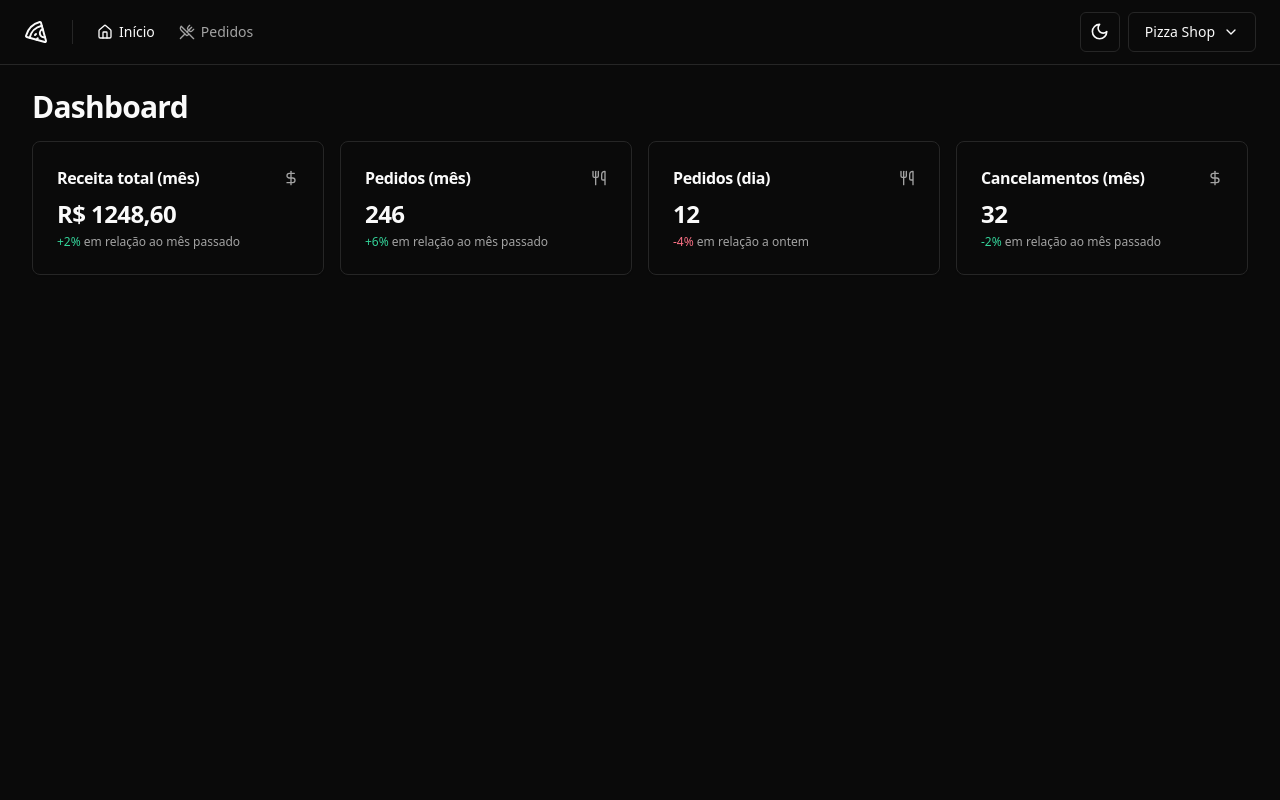
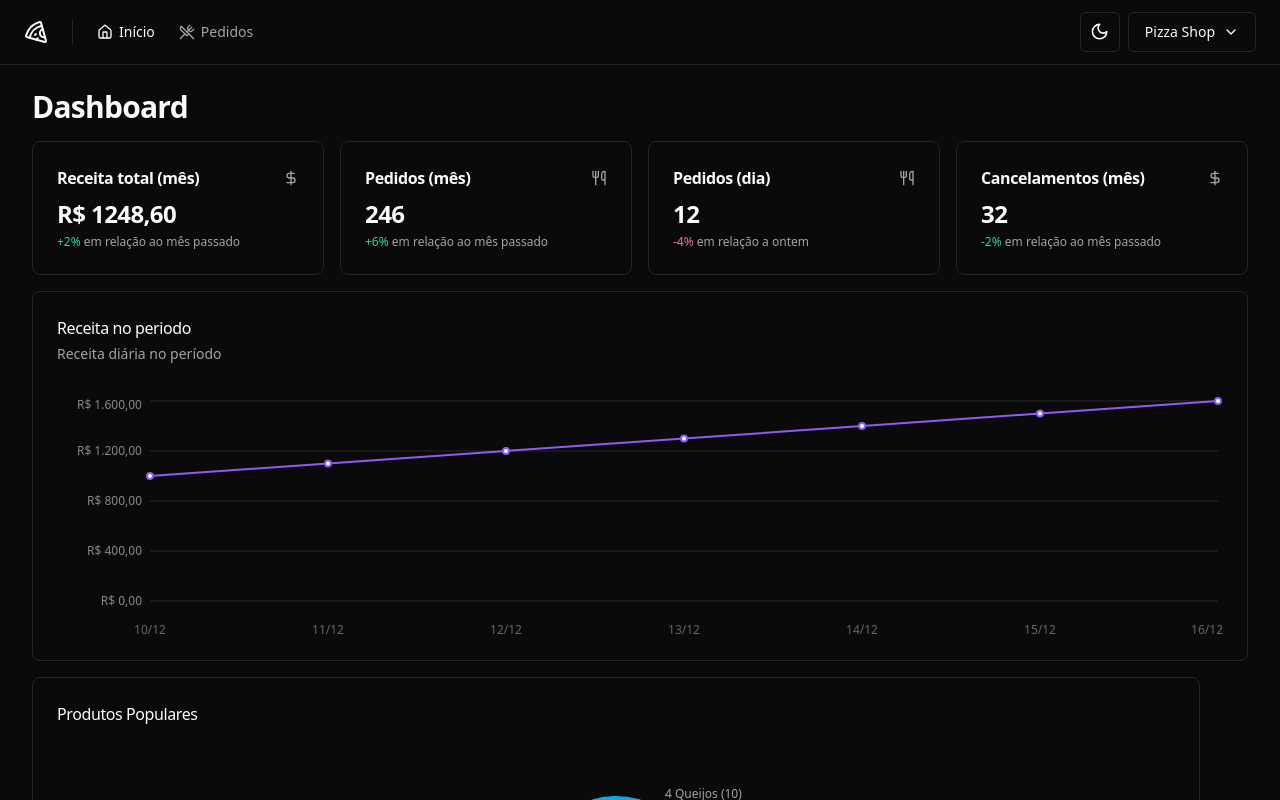
Before and after one commit to mathxs/pizzashop-web, a React (Vite) app: page / in a window 1280 px wide. Shown: the top 800 px of the page. Built offline with nearby package versions, Linux system fonts and the light colour scheme.

Commit message:
fim do modulo 2

```diff
--- a/package.json
+++ b/package.json
@@ -27,6 +27,7 @@
     "react-helmet-async": "^2.0.5",
     "react-hook-form": "^7.53.0",
     "react-router-dom": "^6.27.0",
+    "recharts": "^2.13.0",
     "sonner": "^1.5.0",
     "sort-by": "^0.0.2",
     "tailwind-merge": "^2.5.4",
--- /dev/null
+++ b/src/pages/404.tsx
@@ -0,0 +1,15 @@
+import { Link } from 'react-router-dom'
+
+export function NotFound() {
+  return (
+    <div className="flex h-screen flex-col items-center justify-center gap-2">
+      <h1 className="text-4xl font-bold">Pagina não encontrada</h1>
+      <p className="text-accent-foreground">
+        Voltar para a{' '}
+        <Link to="/" className="text-sky-600 dark:text-sky-400">
+          Dashboard
+        </Link>
+      </p>
+    </div>
+  )
+}
--- a/src/pages/app/dashboard/dashboard.tsx
+++ b/src/pages/app/dashboard/dashboard.tsx
@@ -4,6 +4,8 @@
 import { MonthCanceledOrdersAmountCard } from './month-canceled-orders-amount-card'
 import { MonthOrdersAmountCard } from './month-orders-amount-card'
 import { MonthRevenueCard } from './month-revenue-card'
+import { PopularProductsChar } from './popilar-products-chart'
+import { RevenueChart } from './revenue-chart'
 export function Dashboard() {
   return (
     <>
@@ -16,6 +18,11 @@
           <DayOrdersAmountCard />
           <MonthCanceledOrdersAmountCard />
         </div>
+
+        <div className="grid grid-cols-2 gap-4">
+          <RevenueChart />
+          <PopularProductsChar />
+        </div>
       </div>
     </>
   )
--- /dev/null
+++ b/src/pages/app/dashboard/popilar-products-chart.tsx
@@ -0,0 +1,103 @@
+import {
+  BarChart,
+  CartesianGrid,
+  Cell,
+  Pie,
+  PieChart,
+  ResponsiveContainer,
+  XAxis,
+  YAxis,
+} from 'recharts'
+import colors from 'tailwindcss/colors'
+
+import {
+  Card,
+  CardContent,
+  CardDescription,
+  CardHeader,
+  CardTitle,
+} from '@/components/ui/card'
+
+const data = [
+  { product: '4 Queijos', amount: 10 },
+  { product: 'Frango', amount: 20 },
+]
+
+const COLORS = [
+  colors.sky[500],
+  colors.violet[500],
+  colors.amber[500],
+  colors.emerald[500],
+  colors.rose[500],
+]
+
+export function PopularProductsChar() {
+  return (
+    <Card className="col-span-3">
+      <CardHeader className="pb-8">
+        <div className="flex items-center justify-between">
+          <CardTitle className="text-base font-medium">
+            Produtos Populares
+          </CardTitle>
+          <BarChart className="h-4 w-4 text-muted-foreground"> </BarChart>
+        </div>
+      </CardHeader>
+      <CardContent>
+        <ResponsiveContainer width="100%" height={240}>
+          <PieChart style={{ fontSize: 12 }}>
+            <Pie
+              data={data}
+              dataKey="amount"
+              nameKey="product"
+              cx="50%"
+              cy="50%"
+              outerRadius={86}
+              innerRadius={64}
+              strokeWidth={8}
+              labelLine={false}
+              label={({
+                cx,
+                cy,
+                midAngle,
+                innerRadius,
+                outerRadius,
+                value,
+                index,
+              }) => {
+                const RADIAN = Math.PI / 180
+                const radius = 12 + innerRadius + (outerRadius - innerRadius)
+                const x = cx + radius * Math.cos(-midAngle * RADIAN)
+                const y = cy + radius * Math.sin(-midAngle * RADIAN)
+
+                return (
+                  <text
+                    x={x}
+                    y={y}
+                    className="fill-muted-foreground text-xs"
+                    textAnchor={x > cx ? 'start' : 'end'}
+                    dominantBaseline="central"
+                  >
+                    {data[index].product.length > 12
+                      ? data[index].product.substring(0, 12).concat('...')
+                      : data[index].product}{' '}
+                    ({value})
+                  </text>
+                )
+              }}
+            >
+              {data.map((_, index) => {
+                return (
+                  <Cell
+                    key={`cell-${index}`}
+                    fill={COLORS[index]}
+                    className="stroke-background hover:opacity-80"
+                  />
+                )
+              })}
+            </Pie>
+          </PieChart>
+        </ResponsiveContainer>
+      </CardContent>
+    </Card>
+  )
+}
--- /dev/null
+++ b/src/pages/app/dashboard/revenue-chart.tsx
@@ -0,0 +1,70 @@
+import {
+  CartesianGrid,
+  Line,
+  LineChart,
+  ResponsiveContainer,
+  XAxis,
+  YAxis,
+} from 'recharts'
+import colors from 'tailwindcss/colors'
+
+import {
+  Card,
+  CardContent,
+  CardDescription,
+  CardHeader,
+  CardTitle,
+} from '@/components/ui/card'
+
+const data = [
+  { date: '10/12', revenue: 1000 },
+  { date: '11/12', revenue: 1100 },
+  { date: '12/12', revenue: 1200 },
+  { date: '13/12', revenue: 1300 },
+  { date: '14/12', revenue: 1400 },
+  { date: '15/12', revenue: 1500 },
+  { date: '16/12', revenue: 1600 },
+]
+
+export function RevenueChart() {
+  return (
+    <Card className="col-span-6">
+      <CardHeader className="flex-row items-center justify-between pb-8">
+        <div className="space-y-1">
+          <CardTitle className="text-base font-medium">
+            Receita no periodo
+          </CardTitle>
+          <CardDescription>Receita diária no período</CardDescription>
+        </div>
+      </CardHeader>
+      <CardContent>
+        <ResponsiveContainer width="100%" height={240}>
+          <LineChart data={data} style={{ fontSize: 12 }}>
+            <XAxis dataKey="date" tickLine={false} axisLine={false} dy={16} />
+
+            <YAxis
+              stroke="#888"
+              axisLine={false}
+              tickLine={false}
+              width={88}
+              tickFormatter={(value: number) =>
+                value.toLocaleString('pt-BR', {
+                  style: 'currency',
+                  currency: 'BRL',
+                })
+              }
+            />
+            <CartesianGrid vertical={false} className="stroke-muted" />
+
+            <Line
+              type="linear"
+              strokeWidth={2}
+              dataKey="revenue"
+              stroke={colors.violet['500']}
+            />
+          </LineChart>
+        </ResponsiveContainer>
+      </CardContent>
+    </Card>
+  )
+}
--- a/src/routes.tsx
+++ b/src/routes.tsx
@@ -2,6 +2,7 @@
 
 import { AppLayout } from './pages/_layouts/app'
 import { AuthLayout } from './pages/_layouts/auth'
+import { NotFound } from './pages/404'
 import { Dashboard } from './pages/app/dashboard/dashboard'
 import { Orders } from './pages/app/orders/orders'
 import { SignIn } from './pages/auth/sign-in'
@@ -11,6 +12,7 @@
   {
     path: '/',
     element: <AppLayout />,
+    errorElement: <NotFound />,
     children: [
       { path: '/', element: <Dashboard /> },
       {
```
Also changed, not shown: 1 other file (tests, documents, lock files or other folders).
